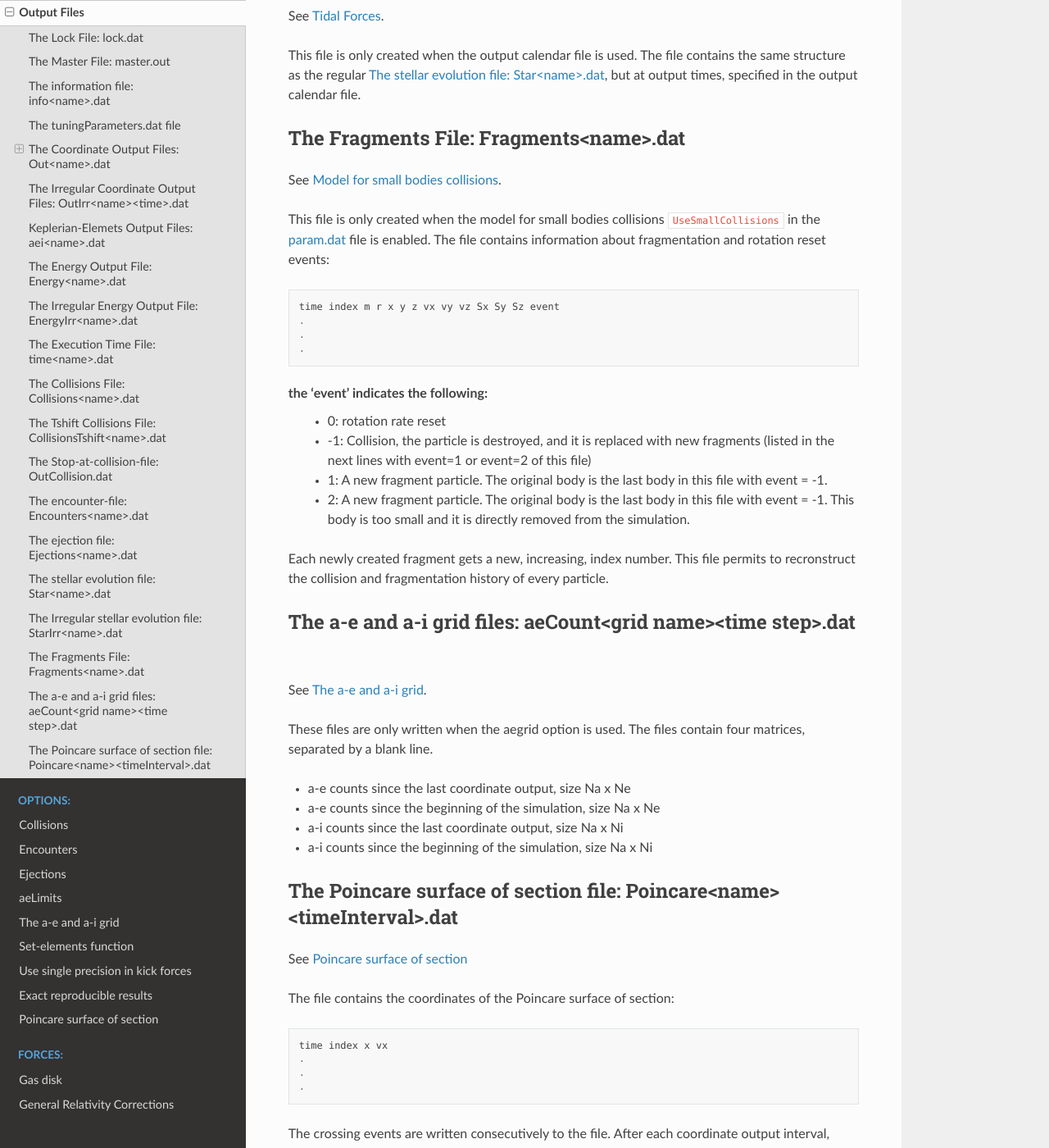
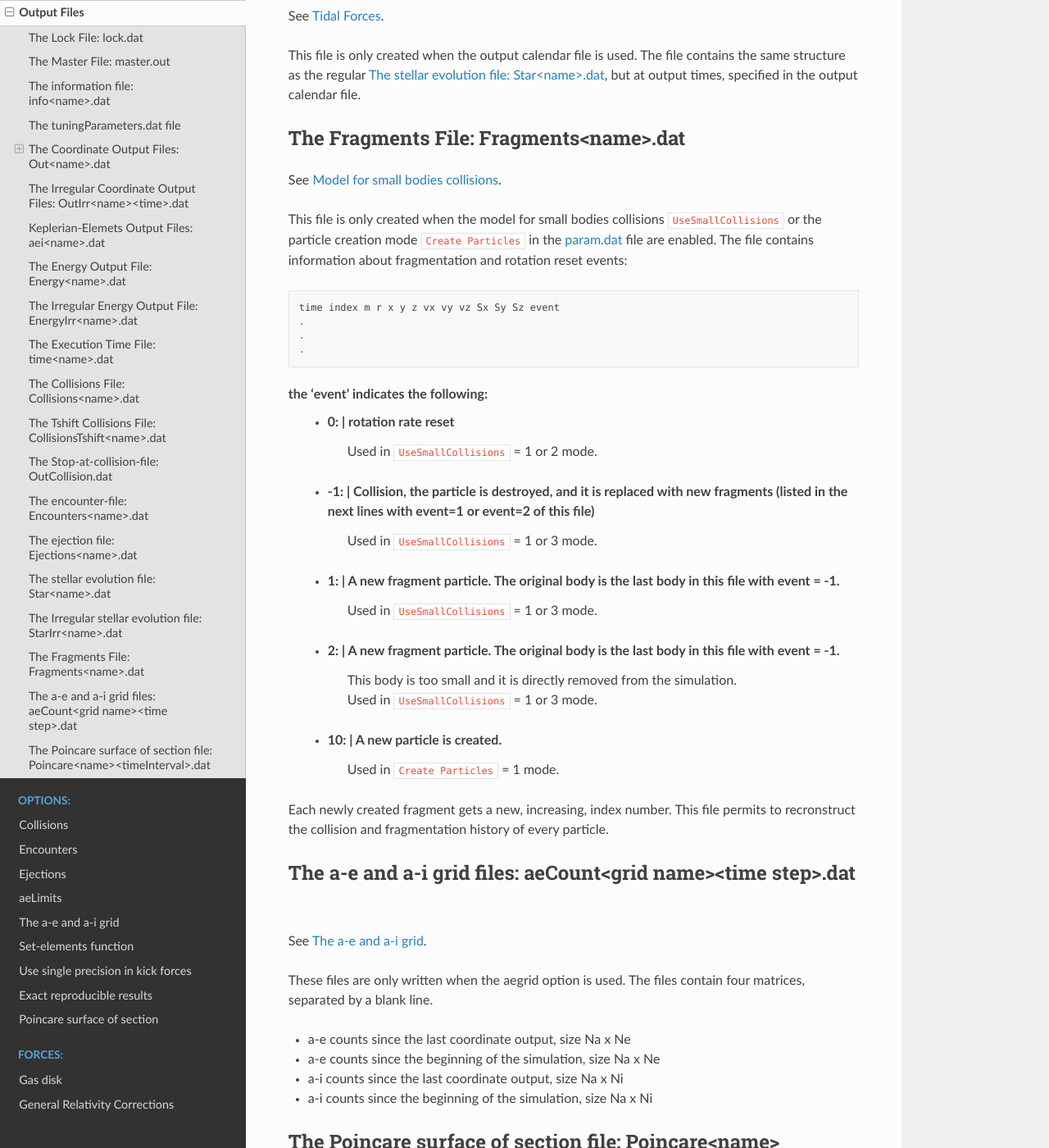
Before and after one commit to vinfreecs/genga, a Sphinx documentation site: the page built from docs/Files.rst, in a window 1280 px wide and 1400 px high, scrolled down 8956 px. Shown: the whole window at 82% size. Built offline with Sphinx 7.4.7 and the Read the Docs theme 2.0.0, drawn with Linux system fonts in a browser that asks for light colours.

Commit message:
add create particle model

```diff
--- a/docs/Files.rst
+++ b/docs/Files.rst
@@ -400,7 +400,7 @@ The Fragments File: Fragments<name>.dat
 ---------------------------------------
 See :ref:`SmallBodies`.
 
-This file is only created when the model for small bodies collisions :literal:`UseSmallCollisions` in the :ref:`param.dat<ParamFile>` file is enabled. The file contains information about fragmentation and rotation reset events::
+This file is only created when the model for small bodies collisions :literal:`UseSmallCollisions` or the particle creation mode :literal:`Create Particles` in the :ref:`param.dat<ParamFile>` file are enabled. The file contains information about fragmentation and rotation reset events::
 
 	time index m r x y z vx vy vz Sx Sy Sz event
 	.
@@ -408,12 +408,20 @@ This file is only created when the model for small bodies collisions :literal:`U
 	.
 
 the 'event' indicates the following:
- -  0: rotation rate reset
- - -1: Collision, the particle is destroyed, and it is replaced with new fragments (listed in the next lines with event=1 or event=2 of this file)
- - 1: A new fragment particle. The original body is the last body in this file with event = -1.
- - 2: A new fragment particle. The original body is the last body in this file with event = -1. This body is too small and it is directly removed from the simulation.
+ - 0: | rotation rate reset
+      | Used in :literal:`UseSmallCollisions` = 1 or 2  mode.
+ - -1: | Collision, the particle is destroyed, and it is replaced with new fragments (listed in the next lines with event=1 or event=2 of this file)
+       | Used in :literal:`UseSmallCollisions` = 1 or 3 mode.
+ - 1: | A new fragment particle. The original body is the last body in this file with event = -1.
+      | Used in :literal:`UseSmallCollisions` = 1 or 3 mode.
+ - 2: | A new fragment particle. The original body is the last body in this file with event = -1.
+      | This body is too small and it is directly removed from the simulation.
+      | Used in :literal:`UseSmallCollisions` = 1 or 3 mode.
+ - 10: | A new particle is created.
+       | Used in :literal:`Create Particles` = 1 mode.
 
-Each newly created fragment gets a new, increasing,  index number.
+
+Each newly created fragment gets a new, increasing, index number.
 This file permits to recronstruct the collision and fragmentation history of every particle.
 
 
--- a/docs/Param.rst
+++ b/docs/Param.rst
@@ -386,6 +386,11 @@ Non-Newtonian forces
    - 2: enable only rotation reset model for test particles.
    - 3: enable only fragmentation model for test particles.
 
+- | :literal:`Create Particles`: Flag to enable particle creation model.
+  | See :ref:`CreateParticles`
+
+   - 0 (default): model is not enabled
+   - 1: enable test particles creation model 1. Particles are created on new random orbits.
 
 - | :literal:`Asteroid collisional velocity V`, in m/s, used for small bodies collision model
   | See :ref:`SmallBodies`
--- a/docs/SmallBodies.rst
+++ b/docs/SmallBodies.rst
@@ -20,8 +20,8 @@ In the next two sections, we describe our model for collisional break-up events
 
 | All events of rotation reset or fragmentation are reported in the Fragments file :ref:`FragmentsFile`.
 
-| Sinze the fragmentaion routine creates additional debris particles, the initial memory arrays need to be increased to
-  be able to store these additional particles. That can be done with the :literal:`nFragments`: option in the :ref:`param.dat<ParamFile>` file
+| Sinze the fragmentaion routine creates additional debris particles, the initial memory arrays need to be increased,
+to be able to store these additional particles. That can be done with the :literal:`nFragments`: option in the :ref:`param.dat<ParamFile>` file.
 
 The following parameters are relevant for the small body collision model  and can be set in the :ref:`param.dat<ParamFile>` file:
 
```
Also changed, not shown: docs/CreateParticles.rst (added, +35 -0 lines), docs/index.rst (+7 -0 lines), 11 other files.
